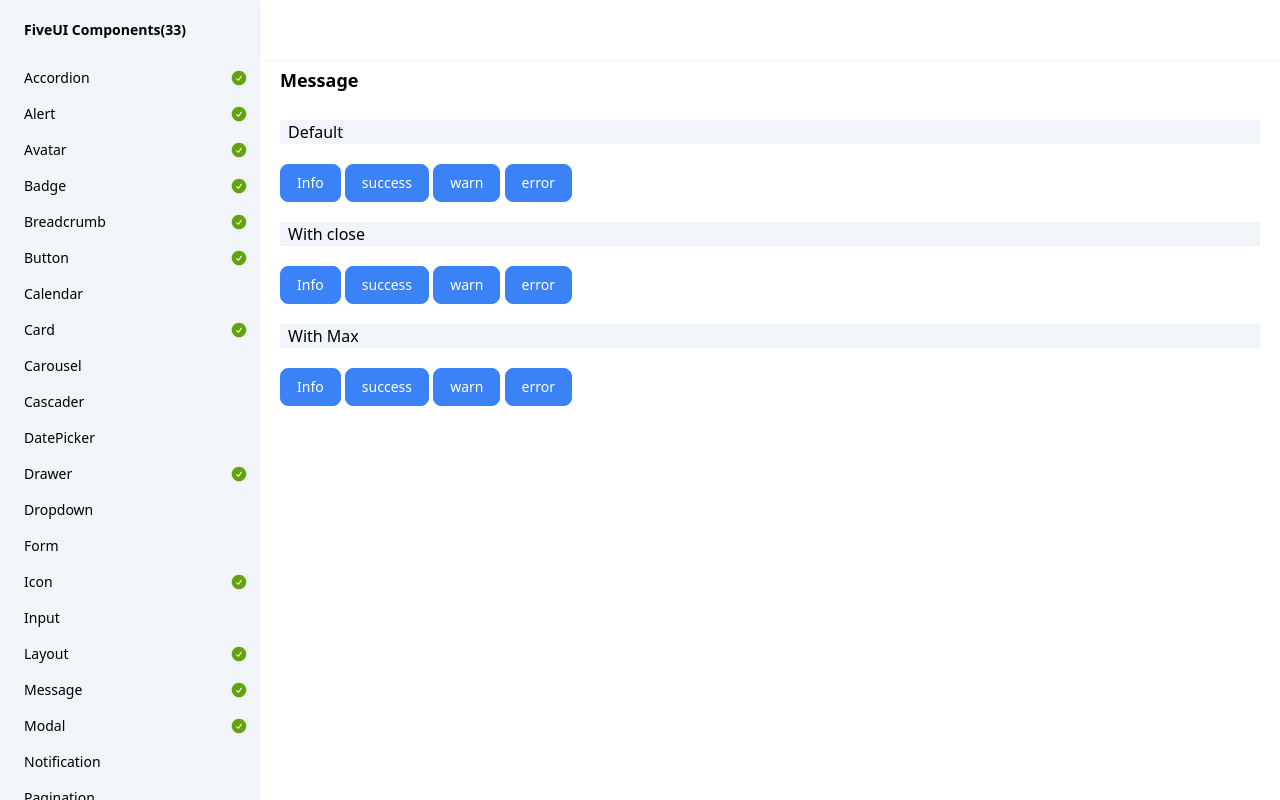
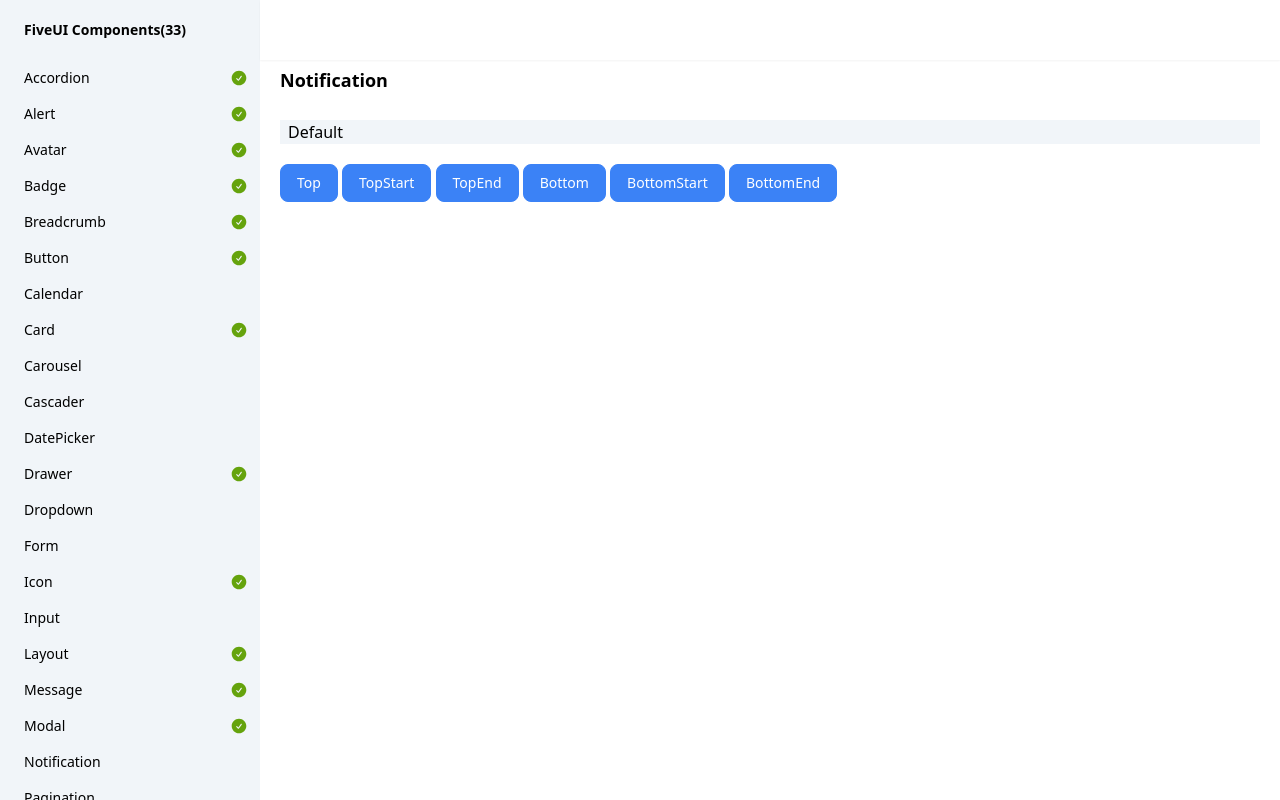
Before and after one commit to wqy2dev/five-ui, a SvelteKit app: page /notification in a window 1280 px wide. Built offline with nearby package versions, Linux system fonts and the light colour scheme.

Commit message:
chore: update notification

```diff
--- a/src/lib/index.ts
+++ b/src/lib/index.ts
@@ -18,7 +18,7 @@ export { Input } from "./input/index.js";
 export { Layout, Side, Header, Content } from "./layout/index.js";
 export { Message, type MessageInstance } from "./message/index.js";
 export { Modal } from "./modal/index.js";
-export { Notification } from "./notification/index.js";
+export { Notification, type NotificationInstance } from "./notification/index.js";
 export { Overlay } from "./overlay/index.js";
 export { Pagination } from "./pagination/index.js";
 export { Popper } from "./popper/index.js";
--- a/src/lib/message/Message.svelte
+++ b/src/lib/message/Message.svelte
@@ -43,7 +43,7 @@ onMount(() => {
 </script>
 
 <div
-    class="w-full py-1 mt-1 z-50 flex justify-center bg-transparent"
+    class="w-full py-1 mp-1 z-50 flex justify-center bg-transparent"
     transition:slide
 >
     <div class="flex flex-row items-center shadow-outline-md text-sm rounded-lg px-3 py-2 bg-white pointer-events-auto">
--- a/src/lib/notification/Notification.svelte
+++ b/src/lib/notification/Notification.svelte
@@ -1,44 +1,10 @@
 <script lang="ts" module>
-import { type VariantProps, tv } from "tailwind-variants";
 import { onMount, type Snippet } from "svelte";
 
-const notificationVariants = tv({
-    base: "flex flex-row shadow-outline-md rounded-lg px-3 py-2 bg-white",
-    variants: {
-        placement: {
-            top: {
-                base: "items-center",
-            },
-            topStart: {
-                base: "items-start",
-            },
-            topEnd: {
-                base: "items-end",
-            },
-            bottom: {
-                base: "items-center",
-            },
-            bottomStart: {
-                base: "items-start",
-            },
-            bottomEnd: {
-                base: "items-end",
-            }
-        },
-
-    },
-    defaultVariants: {
-        placement: "bottomEnd",
-    },
-});
-
-type Placement = VariantProps<typeof notificationVariants>["placement"];
-
-export type NotificationOption = {
+export interface NotificationProps {
     title:string;
     content:string|Snippet;
     variant?:"success"|"error"|"warn"|"info";
-    placement?:Placement;
     duration?:number;
     onclose?:{():void};
 }
@@ -52,10 +18,9 @@ let {
     title,
     content,
     variant = "info",
-    placement,
-    duration = 5000,
+    duration = 50000,
     onclose,
-}:NotificationOption = $props();
+}:NotificationProps = $props();
 
 let timerId:number;
 
@@ -76,7 +41,9 @@ onMount(() => {
 
 </script>
 
-<div class={notificationVariants({placement})}>
+<div
+    class="flex flex-row w-80 shadow-outline-md rounded-lg p-3 bg-white pointer-events-auto"
+>
     <div class="mr-2 shrink-0">
         {#if variant === "info"}
             <InfoCircleSolid size={24} class="text-primary-600"/>
--- a/src/lib/notification/Queue.svelte
+++ b/src/lib/notification/Queue.svelte
@@ -1,33 +1,70 @@
 <script lang="ts" module>
-import Notification, { type NotificationOption } from "./Notification.svelte";
+import { tv, type VariantProps } from "tailwind-variants";
+import Notification, { type NotificationProps } from "./Notification.svelte";
+
+const variants = tv({
+    base: "flex w-full",
+    variants: {
+        placement: {
+            top: "justify-center mb-3",
+            topStart: "justify-start mb-3",
+            topEnd: "justify-end mb-3",
+            bottom: "justify-center mt-3",
+            bottomStart: "justify-start mt-3",
+            bottomEnd: "justify-end mt-3",
+        },
+    },
+    defaultVariants: {
+        placement: "bottomEnd",
+    },
+});
+
+const ctr:Record<string, HTMLElement> = {};
+
+function container(name:Exclude<Placement, undefined>):HTMLElement {
+    if(name in ctr) {
+        return ctr[name];
+    }
+
+    const el = document.createElement("div");
+    el.className = "fixed left-2 right-2 pointer-events-none box-border ";
+
+    if(name.slice(0, 3) === "top") {
+        el.className += "top-2";
+    } else {
+        el.className += "bottom-2";
+    }
+
+    return document.body.appendChild(el), ctr[name] = el;
+}
+
+type Placement = VariantProps<typeof variants>["placement"];
+
+type NotificationOption = NotificationProps & {
+    placement?:Placement;
+}
 
 export type NotificationInstance = {
-    push: {(msg:string, option?:NotificationOption):number};
-    remove: {(id:number):void};
+    push: {(option:NotificationOption):number};
+    destory: {(id:number):void};
 }
 
 </script>
 
 <script lang="ts">
 import { onMount } from "svelte";
-import { twMerge } from "tailwind-merge";
 import { Store, type MessagePayload } from "../message/store.js";
-
-type NotificationProps = {
-    id?:string;
-    class?:string;
-    max?:number;
-}
+    import { slide } from "svelte/transition";
 
 const {
-    id,
-    class:className,
     max = 0,
-}:NotificationProps = $props();
+}:{
+    max?:number;
+} = $props();
 
-let queue = $state<MessagePayload<any>[]>([]);
+let queue = $state<MessagePayload<NotificationOption>[]>([]);
 
-const store = new Store(max);
+const store = new Store<NotificationOption>(max);
 
 export function push(option:NotificationOption) {
     return store.push(option);
@@ -35,6 +72,10 @@ export function push(option:NotificationOption) {
 
 export function destory(id:number) {
     store.destory(id);
+}
+
+function mount(node:HTMLElement, placement:Placement) {
+    container(placement!).appendChild(node);
 }
 
 onMount(() => {
@@ -49,18 +90,18 @@ $effect(() => {
 
 </script>
 
-{#if queue}
+{#each queue as item (item.id)}
+    {@const { onclose, placement, ...resetProps } = item.option}
     <div
-        id={id}
-        class={twMerge("fixed left-0 top-5 z-50 w-full pointer-events-none", className)}
+        class={variants({placement})}
+        use:mount={placement}
+        transition:slide
     >
-        {#each queue as item (item.id)}
-            <Notification
-                {...item.option}
-                onclose={() => {
-                    destory(item.id), item.option.onclose?.();
-                }}
-            />
-        {/each}
+        <Notification
+            {...resetProps}
+            onclose={() => {
+                destory(item.id), onclose?.();
+            }}
+        />
     </div>
-{/if}
+{/each}
--- a/src/routes/notification/+page.svelte
+++ b/src/routes/notification/+page.svelte
@@ -1,107 +1,56 @@
 <script lang="ts">
 import { Notification, type NotificationInstance, Button } from "$lib/index.js";
 
-let message:NotificationInstance;
+let notification:NotificationInstance;
 let max = $state(0);
 
 </script>
 
-<Notification
-    max={3}
-    bind:this={message}
-/>
-
 <svelte:head>
-        <title>Message</title>
+    <title>Notification</title>
 </svelte:head>
 
 <h2 class="text-lg font-bold leading-10">
-        Message
+    Notification
 </h2>
 
 <h4 class="my-5 text-base indent-2 bg-slate-100">
     Default
 </h4>
 
-    <!-- create message global instance -->
-    <Button onclick={() => {
-        max = 0;
-        message.push("Hello, world!");
-    }}> Info </Button>
+<!-- create notification global instance -->
+
+<Notification
+    max={max}
+    bind:this={notification}
+/>
 
 <Button onclick={() => {
     max = 0;
-        message.push("Hello, world!", {variant: "success", onclose: () => {console.log("close ---")}});
-    }}> success </Button>
+    notification.push({title: "Tips", content: "Hello, world!", placement:"top"});
+}}> Top </Button>
 
 <Button onclick={() => {
     max = 0;
-        message.push("Hello, world!", {variant: "warn"});
-    }}> warn </Button>
+    notification.push({title: "Tips", content: "Hello, world!", variant: "success", placement:"topStart"});
+}}> TopStart </Button>
 
 <Button onclick={() => {
     max = 0;
-        message.push("Hello, world!", {variant: "error"});
-    }}> error </Button>
-
-    <h4 class="my-5 text-base indent-2 bg-slate-100">
-        With close
-    </h4>
+    notification.push({title: "Tips", content: "Hello, world!", variant: "warn", placement:"topEnd"});
+}}> TopEnd </Button>
 
 <Button onclick={() => {
-        message.push("Hello, world!", {closable:true});
-    }}> Info </Button>
+    max = 0;
+    notification.push({title: "Tips", content: "Hello, world!", placement:"bottom"});
+}}> Bottom </Button>
 
 <Button onclick={() => {
-        message.push("Hello, world!", {variant: "success", closable:true, onclose: () => {console.log("message close")}});
-    }}> success </Button>
+    max = 0;
+    notification.push({title: "Tips", content: "Hello, world!", variant: "success", placement:"bottomStart"});
+}}> BottomStart </Button>
 
 <Button onclick={() => {
-        message.push("Hello, world!", {variant: "warn", closable:true});
-    }}> warn </Button>
-
-    <Button onclick={() => {
-        message.push("Hello, world!", {variant: "error", closable:true});
-    }}> error </Button>
-
-    <h4 class="my-5 text-base indent-2 bg-slate-100">
-        With Max
-    </h4>
-
-    <Button onclick={() => {
-        max = 6;
-        message.push("Hello, world!");
-    }}> Info </Button>
-
-    <Button onclick={() => {
-        max = 6;
-        message.push("Hello, world!", {variant: "success", onclose: () => {console.log("message close")}});
-    }}> success </Button>
-
-    <Button onclick={() => {
-        max = 6;
-        message.push("Hello, world!", {variant: "warn"});
-    }}> warn </Button>
-
-    <Button onclick={() => {
-        max = 6;
-        message.push("Hello, world!", {variant: "error"});
-    }}> error </Button>
-
-    <!-- <Message
-        variant="success"
-    >
-        Hello, world!
-    </Message>
-
-    <Message
-        variant="warn"
-    >
-        Hello, world!
-    </Message>
-
-    <Message
-        variant="error"
-    >
-        Hello, world!
-    </Message> -->
+    max = 0;
+    notification.push({title: "Tips", content: "Hello, world!", variant: "warn", placement:"bottomEnd"});
+}}> BottomEnd </Button>
```
Lines whose indentation alone changed are shown as unchanged.
